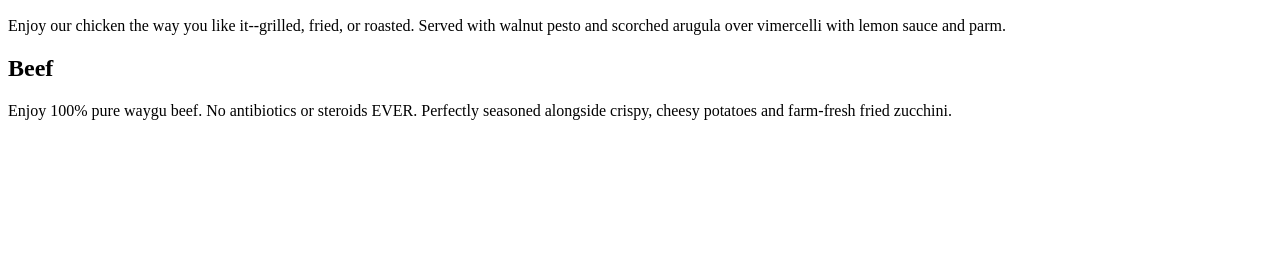
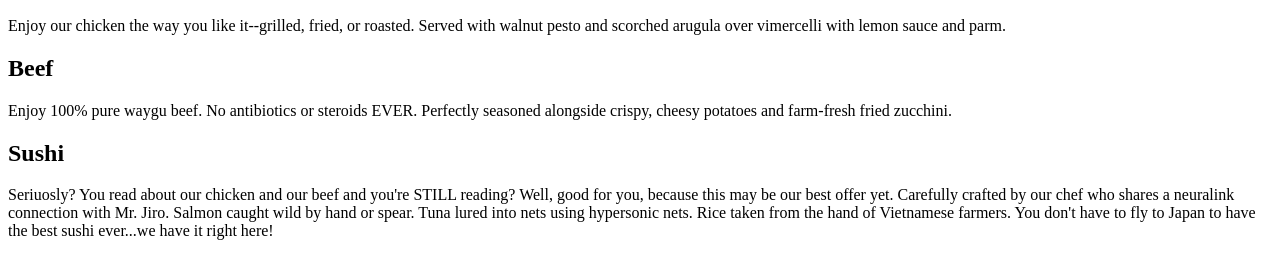
Before and after one commit to eli-kane/HTML_Coursera, a plain HTML site: page mod2_solution/index.html in a window 1280 px wide. Shown: the part 110-388 px from the top of the page. Drawn offline with Linux system fonts and the light colour scheme.

Commit message:
incl sushi.

```diff
--- a/mod2_solution/index.html
+++ b/mod2_solution/index.html
@@ -15,5 +15,9 @@
 <div>
 	<p> Enjoy 100% pure waygu beef. No antibiotics or steroids EVER. Perfectly seasoned alongside crispy, cheesy potatoes and farm-fresh fried zucchini.</p>
 </div>
+<h2>Sushi</h2>
+<div>
+	<p> Seriuosly? You read about our chicken and our beef and you're STILL reading? Well, good for you, because this may be our best offer yet. Carefully crafted by our chef who shares a neuralink connection with Mr. Jiro. Salmon caught wild by hand or spear. Tuna lured into nets using hypersonic nets. Rice taken from the hand of Vietnamese farmers. You don't have to fly to Japan to have the best sushi ever...we have it right here!</p>
+</div>
 </body>
 </html>
```
